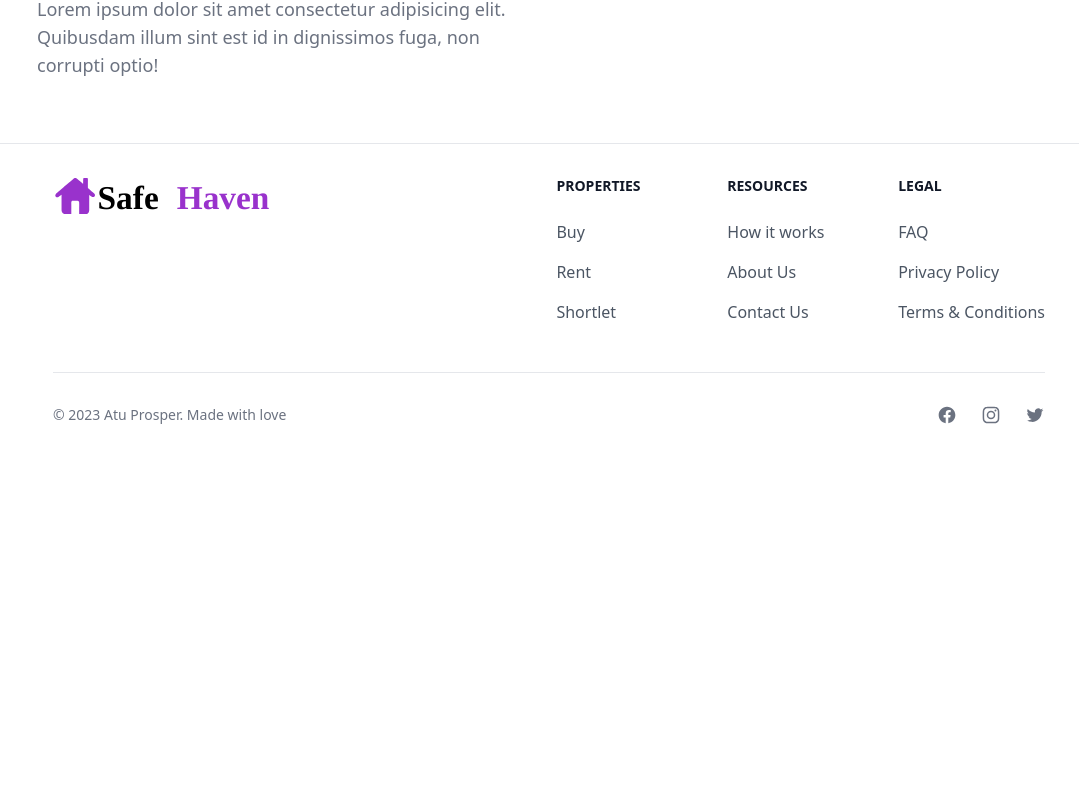
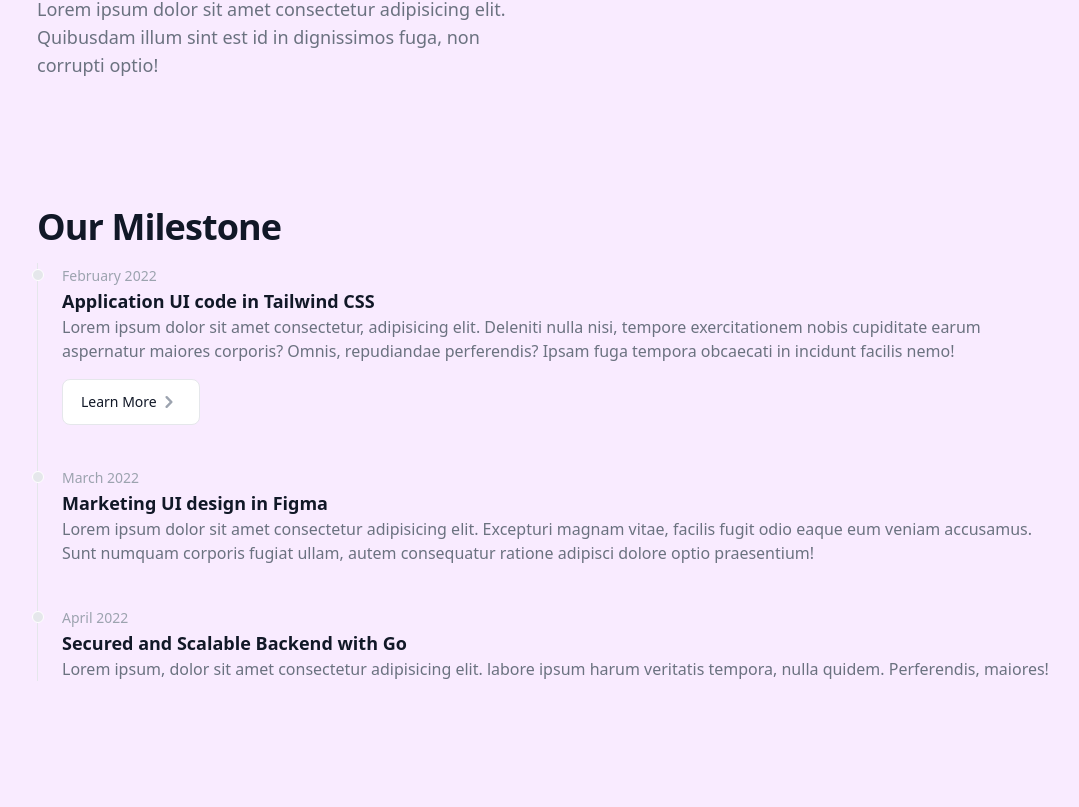
Before and after one commit to prosper74/Go-real-estate-app, a Next.js app in the folder frontend/: page /about in a window 1280 px wide. Shown: the part 813-1620 px from the top of the page, without its empty margins (91-1170 px from the left). Before the commit the page ends 1270 px from the top, so only its background shows below. Built offline with nearby package versions, Linux system fonts and the light colour scheme.

Commit message:
Change the background styles

```diff
--- a/frontend/src/components/common/layouts/footer.tsx
+++ b/frontend/src/components/common/layouts/footer.tsx
@@ -9,7 +9,7 @@ import Image from "next/image";
 
 export default function Footer() {
   return (
-    <footer className="border-t bg-white dark:bg-gray-900 sm:!px-10 lg:!px-32">
+    <footer className="border-t sm:!px-10 lg:!px-32">
       <div className="mx-auto w-full max-w-screen-xl p-4 py-6 lg:py-8">
         <div className="md:flex md:justify-between">
           <div className="mb-6 md:mb-0">
--- a/frontend/src/pages/about.tsx
+++ b/frontend/src/pages/about.tsx
@@ -1,5 +1,6 @@
 import Head from "next/head";
 import Link from "next/link";
+import { Timeline, Button } from "flowbite-react";
 import { ForwardArrowAlt } from "@src/components/common/svgIcons";
 
 export default function AboutUs() {
@@ -10,13 +11,12 @@ export default function AboutUs() {
         <link rel="icon" href="/favicon.png" />
       </Head>
 
-      <section className="bg-white dark:bg-gray-900 px-4 mx-auto mt-24 sm:!px-10 lg:!px-32">
+      <section className="px-4 mx-auto mt-24 sm:!px-10 lg:!px-32">
         <div className="max-w-screen-xl">
           <div className="max-w-screen-lg text-gray-500 sm:text-lg dark:text-gray-400">
             <h2 className="mb-4 text-4xl tracking-tight font-bold text-gray-900 dark:text-white">
-              About Our{" "}
-              <span className="font-extrabold">200,000+</span> companies
-              worldwide
+              About Our <span className="font-extrabold">200,000+</span>{" "}
+              companies worldwide
             </h2>
             <p className="mb-4 font-light">
               Lorem ipsum dolor sit amet consectetur adipisicing elit. Quibusdam
@@ -74,6 +74,61 @@ export default function AboutUs() {
             />
           </div>
         </div>
+
+        <div className="mb-32 mt-16">
+          <h2 className="mb-4 text-4xl tracking-tight font-extrabold text-gray-900 dark:text-white">
+            Our Milestone
+          </h2>
+          <Timeline>
+            <Timeline.Item>
+              <Timeline.Point />
+              <Timeline.Content>
+                <Timeline.Time>February 2022</Timeline.Time>
+                <Timeline.Title>
+                  Application UI code in Tailwind CSS
+                </Timeline.Title>
+                <Timeline.Body>
+                  Lorem ipsum dolor sit amet consectetur, adipisicing elit.
+                  Deleniti nulla nisi, tempore exercitationem nobis cupiditate
+                  earum aspernatur maiores corporis? Omnis, repudiandae
+                  perferendis? Ipsam fuga tempora obcaecati in incidunt facilis
+                  nemo!
+                </Timeline.Body>
+                <Button color="gray" className="hover:text-primary">
+                  Learn More
+                  <ForwardArrowAlt />
+                </Button>
+              </Timeline.Content>
+            </Timeline.Item>
+            <Timeline.Item>
+              <Timeline.Point />
+              <Timeline.Content>
+                <Timeline.Time>March 2022</Timeline.Time>
+                <Timeline.Title>Marketing UI design in Figma</Timeline.Title>
+                <Timeline.Body>
+                  Lorem ipsum dolor sit amet consectetur adipisicing elit.
+                  Excepturi magnam vitae, facilis fugit odio eaque eum veniam
+                  accusamus. Sunt numquam corporis fugiat ullam, autem
+                  consequatur ratione adipisci dolore optio praesentium!
+                </Timeline.Body>
+              </Timeline.Content>
+            </Timeline.Item>
+            <Timeline.Item>
+              <Timeline.Point />
+              <Timeline.Content>
+                <Timeline.Time>April 2022</Timeline.Time>
+                <Timeline.Title>
+                  Secured and Scalable Backend with Go
+                </Timeline.Title>
+                <Timeline.Body>
+                  Lorem ipsum, dolor sit amet consectetur adipisicing elit.
+                  labore ipsum harum veritatis tempora, nulla quidem.
+                  Perferendis, maiores!
+                </Timeline.Body>
+              </Timeline.Content>
+            </Timeline.Item>
+          </Timeline>
+        </div>
       </section>
     </>
   );
--- a/frontend/src/pages/contact.tsx
+++ b/frontend/src/pages/contact.tsx
@@ -10,7 +10,7 @@ export default function ContactUs() {
         <link rel="icon" href="/favicon.png" />
       </Head>
 
-      <section className="bg-white dark:bg-gray-900 px-4 mx-auto mt-32 sm:!px-10 lg:!px-32">
+      <section className="px-4 mx-auto mt-32 sm:!px-10 lg:!px-32">
         <div className="gap-16 mx-auto max-w-screen-xl lg:grid lg:grid-cols-2">
           <div>
             <h2 className="mb-4 text-4xl tracking-tight font-extrabold text-center lg:text-left text-gray-900 dark:text-white">
@@ -80,7 +80,7 @@ export default function ContactUs() {
 
         <div className="gap-4 mx-auto mb-20 max-w-screen-xl grid grid-cols-1 md:grid-cols-2 lg:grid-cols-3">
           {ContactUsLinks.map((d) => (
-            <Card key={d.id} className="text-center">
+            <Card key={d.id} className="text-center bg-inherit">
               <div className="flex justify-center">
                 {d.icon}
               </div>
--- a/frontend/src/pages/how-it-works.tsx
+++ b/frontend/src/pages/how-it-works.tsx
@@ -10,7 +10,7 @@ export default function HowItWorks() {
         <link rel="icon" href="/favicon.png" />
       </Head>
 
-      <section className="bg-white dark:bg-gray-900 px-4 mx-auto mt-24 sm:!px-10 lg:!px-32">
+      <section className="px-4 mx-auto mt-24 sm:!px-10 lg:!px-32">
         <div className="max-w-screen-xl">
           <div className="max-w-screen-lg text-gray-500 sm:text-lg dark:text-gray-400">
             <h2 className="mb-4 text-4xl tracking-tight font-bold text-gray-900 dark:text-white">
--- a/frontend/src/styles/globals.css
+++ b/frontend/src/styles/globals.css
@@ -1,12 +1,16 @@
 @tailwind base;
 @tailwind components;
 @tailwind utilities;
+
+body {
+  background-color: #f9ebff;
+}
 
 /* Scroll Bar styles */
 ::-webkit-scrollbar {
   width: 0.5rem;
   height: 0.5rem;
-  background-color: #eecbff;
+  background-color: #e0a8fc;
   border-radius: 0.5rem;
 }
 ::-webkit-scrollbar-thumb {
```
